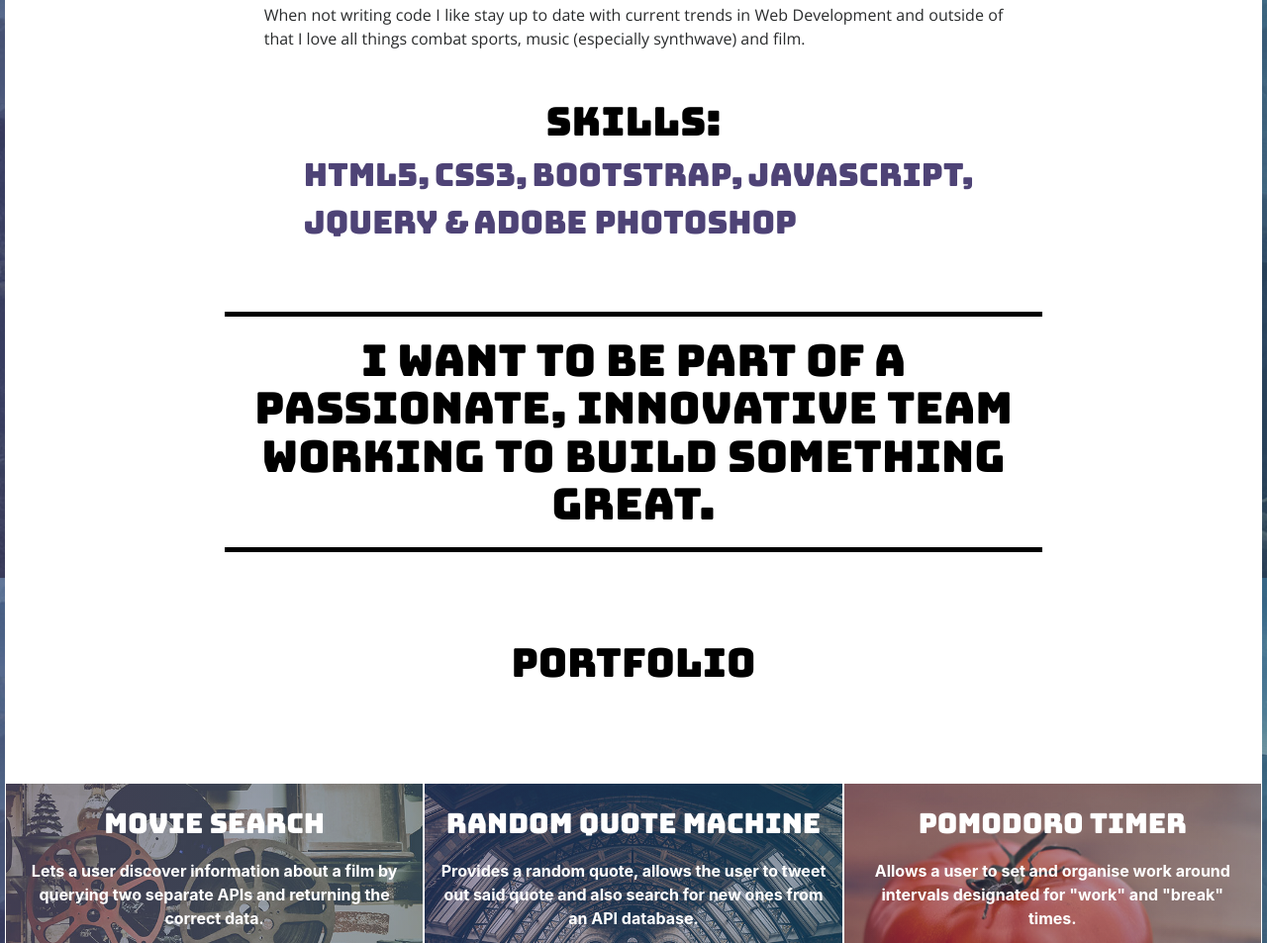
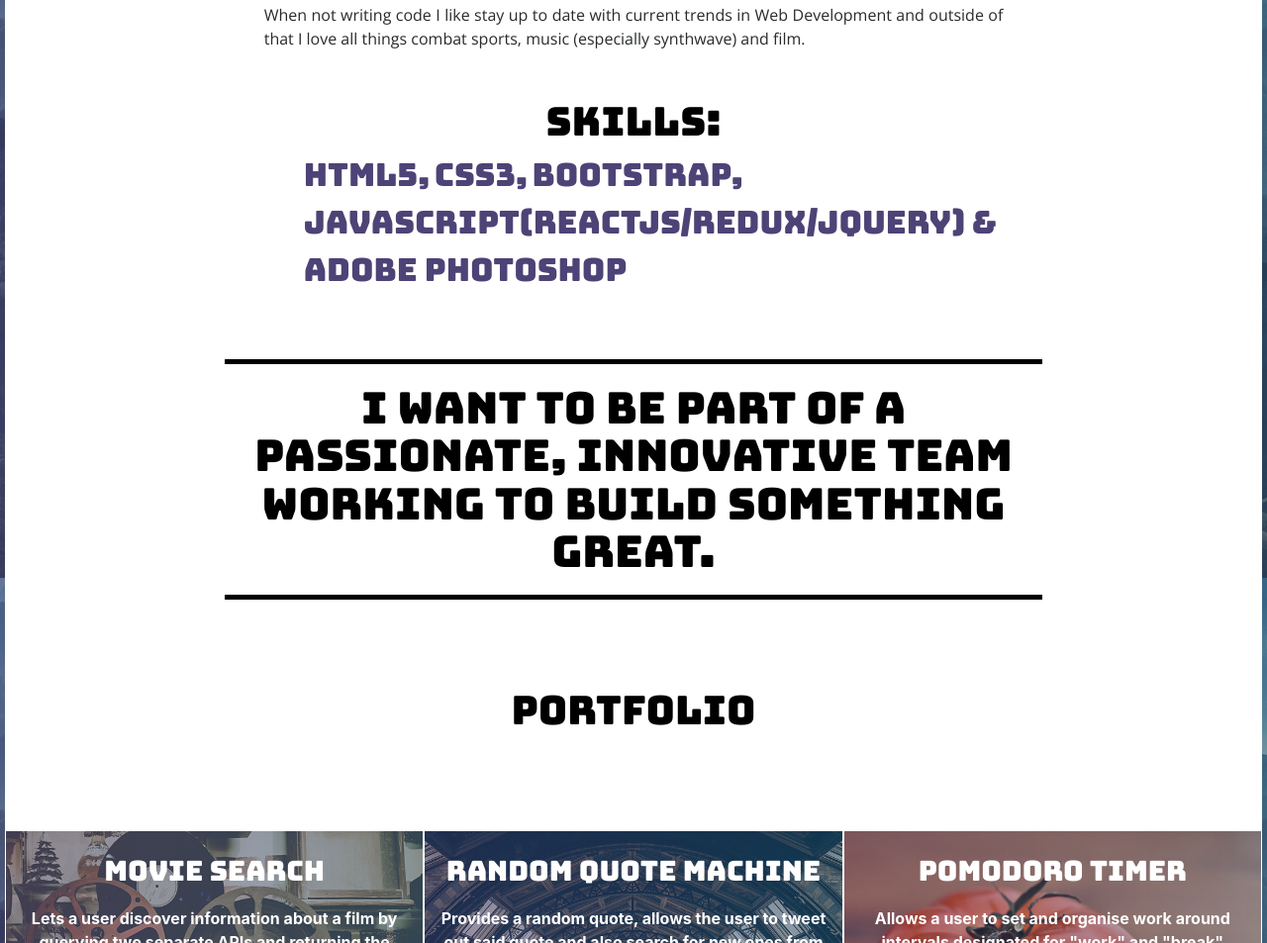
Before and after one commit to nseyf/nseyf.github.io, a plain HTML site: page index.html in a window 1280 px wide. Shown: the part 1016-1969 px from the top of the page at 99% size. Drawn offline with nearby package versions, Linux system fonts and the light colour scheme.

Commit message:
Update index.html

```diff
--- a/index.html
+++ b/index.html
@@ -45,8 +45,7 @@
         <li class="skillItem">HTML5, </li>
         <li class="skillItem">CSS3, </li>
         <li class="skillItem ">Bootstrap, </li>
-        <li class="skillItem">JavaScript, </li>
-        <li class="skillItem">jQuery &amp;</li>
+        <li class="skillItem">JavaScript(ReactJS/Redux/jQuery) &amp;</li>
         <li class="skillItem">Adobe Photoshop</li>
       </ul>
     </div>
```
